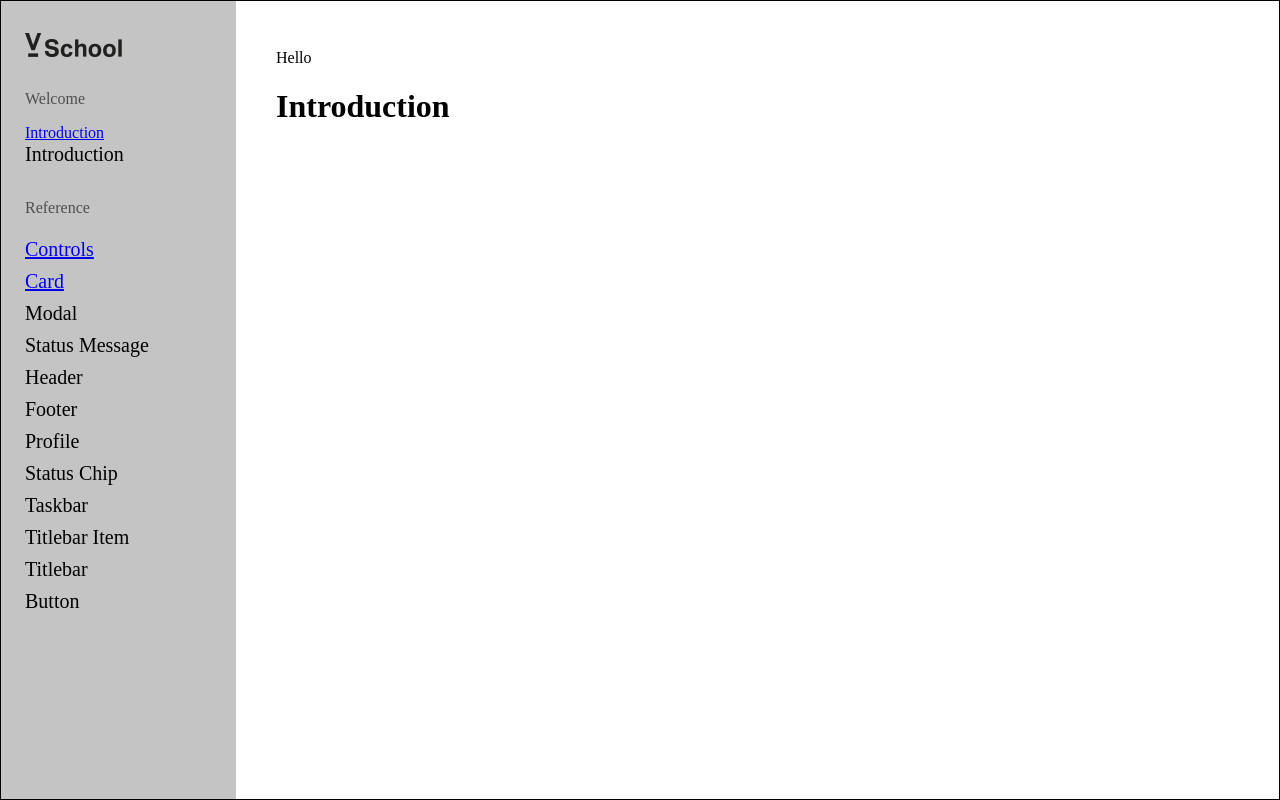
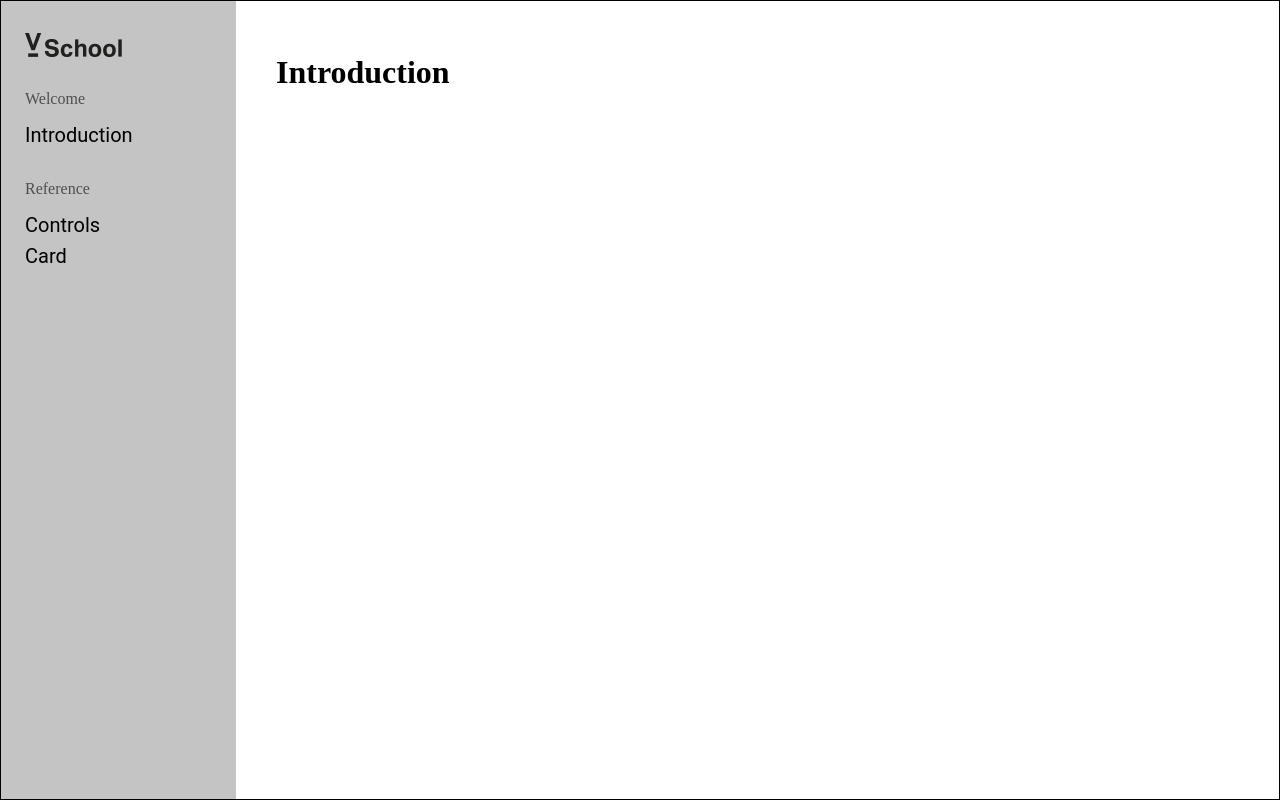
Before and after one commit to VSchool/lotus, a React (Create React App) app in the folder example/: page / in a window 1280 px wide. Built offline with nearby package versions, Linux system fonts and the light colour scheme; a web font is replaced by a local one.

Commit message:
Commit
Started over with another direction.

```diff
--- a/example/src/components/Main.js
+++ b/example/src/components/Main.js
@@ -19,7 +19,6 @@ export default function Main() {
 
     return (
         <MainContainer>
-            <p>Hello</p>
             <Switch>
                 <Route exact path='/'><Introduction /></Route>
                 <Route path='/controls'><Controls /></Route>
--- a/example/src/components/SideNav.js
+++ b/example/src/components/SideNav.js
@@ -20,15 +20,15 @@ const WelcomeText = styled.p`
     box-sizing: border-box;
 `
 
-const IntroductionText = styled.p`
-    margin: 0px 0px 0px 0px;
-    font-family: "aktiv-grotesk";
-    font-style: normal;
-    font-weight: normal;
-    font-size: 20px;
-    line-height: 24px;
-    color: #000000;
-`
+// const IntroductionText = styled.p`
+//     margin: 0px 0px 0px 0px;
+//     font-family: "aktiv-grotesk";
+//     font-style: normal;
+//     font-weight: normal;
+//     font-size: 20px;
+//     line-height: 24px;
+//     color: #000000;
+// `
 
 const NavLogoContainer = styled.div`
     margin: 0px 0px 32px 0px;
@@ -42,25 +42,23 @@ const NavLogoContainer = styled.div`
 
 const ComponentList = styled.div`
     margin: 32px 0px 0px 0px;
+    display: flex;
+    flex-direction: column;
     box-sizing: border-box;
 `
 
-const ComponentName = styled.button`
-    margin: 4px 0px 4px 0px;
-    padding: 0px;
-    width: 100%;
-    text-align: left;
-    font-family: "aktiv-grotesk";
+const LinkArea = styled(Link)`
+    margin: 0px 0px 8px 0px;
+    font-family: Roboto;
     font-style: normal;
     font-weight: normal;
     font-size: 20px;
-    line-height: 24px;
+    line-height: 23px;
     color: #000000;
-    border: none;
-    background: none;
-    outline: none;
+    text-decoration: none;
     /* border: 1px solid red; */
 `
+
 
 function SideNav() {
 
@@ -70,23 +68,11 @@ function SideNav() {
                 <img src={logo} alt={"V School logo"} />
             </NavLogoContainer>
             <WelcomeText>Welcome</WelcomeText>
-            <Link to='/'>Introduction</Link>
-            <IntroductionText>Introduction</IntroductionText>
+            <LinkArea to='/'>Introduction</LinkArea>
             <ComponentList>
-                {/* <Link to='/controls'>Testing</Link> */}
                 <WelcomeText>Reference</WelcomeText>
-                <ComponentName value={'Controls'} ><Link to='/controls'>Controls</Link></ComponentName>
-                <ComponentName value={'Card'} ><Link to='/card'>Card</Link></ComponentName>
-                <ComponentName value={'Modal'} >Modal</ComponentName>
-                <ComponentName value={'Status Message'} >Status Message</ComponentName>
-                <ComponentName value={'Header'} >Header</ComponentName>
-                <ComponentName value={'Footer'} >Footer</ComponentName>
-                <ComponentName value={'Profile'} >Profile</ComponentName>
-                <ComponentName value={'StatusChip'} >Status Chip</ComponentName>
-                <ComponentName value={'Taskbar'} >Taskbar</ComponentName>
-                <ComponentName value={'TitlebarItem'} >Titlebar Item</ComponentName>
-                <ComponentName value={'Titlebar'} >Titlebar</ComponentName>
-                <ComponentName value={'Button'} >Button</ComponentName>
+                <LinkArea to='/controls'>Controls</LinkArea>
+                <LinkArea to='/card'>Card</LinkArea>
             </ComponentList>
         </SideNavContainer>
     )
--- a/example/src/components/Template.js
+++ b/example/src/components/Template.js
@@ -1,6 +1,5 @@
 import React from 'react'
 import styled from 'styled-components'
-import { Modal } from '@vschool/lotus'
 
 const TemplateContainer = styled.div`
     margin: 0px 0px 0px 0px;
@@ -8,75 +7,11 @@ const TemplateContainer = styled.div`
     /* border: 1px solid lightcoral; */
 `
 
-const PropName = styled.p`
-    margin: 0px;
-    font-family: Roboto;
-    font-style: italic;
-    font-weight: 300;
-    font-size: 24px;
-    line-height: 32px;
-    /* border: 1px dotted red; */
-`
-
-const PropType = styled.p`
-    margin: 8px 0px 0px 0px;
-    font-family: Roboto;
-    font-style: normal;
-    font-weight: 300;
-    font-size: 24px;
-    line-height: 32px;
-    color: #000000;
-    /* border: 1px dotted green; */
-`
-
-const PropDescription = styled.p`
-    margin: 8px 0px 0px 0px;
-    font-family: Roboto;
-    font-style: normal;
-    font-weight: 300;
-    font-size: 20px;
-    line-height: 32px;
-    color: #000000;
-    /* border: 1px dotted blue; */
-`
-
-const CodeExampleContainer = styled.div`
-    margin: 24px 0px 24px 0px;
-    border-top-left-radius: 8px;
-    border-bottom-left-radius: 8px;
-
-    background: rgba(196, 196, 196, 0.25);
-`
-
-const CodeExampleText = styled.p`
-    margin: 0px;
-    padding: 8px 16px 8px 16px;
-    font-family: Roboto;
-    font-style: normal;
-    font-weight: 300;
-    font-size: 24px;
-    line-height: 32px;
-    display: flex;
-    align-items: center;
-    color: #000000;
-    /* border: 1px dotted gray; */
-`
-
 function Template() {
-    const titleText = 'Are you planning on applying for any V School Scholarships?'
-    const subtitleText = 'Complete the scholarship application'
-    const bodyText = 'If you are interested in applying for scholarships, maker sure to apply. THen we tell them how many people are usually rewarded with something.'
 
     return (
         <TemplateContainer>
-            <PropName>title</PropName>
-            <PropType>type: String</PropType>
-            <PropDescription>Personalized description for what this particular prop does for the compnent that we are trying to make use of here.</PropDescription>
-            <CodeExampleContainer>
-                <CodeExampleText>{'<Modal title={string} />'}</CodeExampleText>
-            </CodeExampleContainer>
-            <Modal title={titleText} subtitle={subtitleText} body={bodyText} />
-
+            <h1>Templates</h1>
         </TemplateContainer>
     )
 }
--- a/example/src/example-components/Controls.example.js
+++ b/example/src/example-components/Controls.example.js
@@ -1,40 +1,44 @@
 import React from "react"
 import styled from "styled-components"
-import { Controls } from "@vschool/lotus"
+import Template from '../components/Template'
+// import { Controls } from "@vschool/lotus"
 
 const ControlsExampleContainer = styled.div`
-    /* border: 1px solid lightcoral; */
+    border: 1px solid lightcoral;
 `
 
-const SectionName = styled.p`
-    margin: 0px 0px 24px 0px;
-    font-family: "aktiv-grotesk";
-    font-style: normal;
-    font-weight: normal;
-    font-size: 20px;
-    line-height: 24px;
-    color: #000000;
-`
+// const SectionName = styled.p`
+//     margin: 0px 0px 24px 0px;
+//     font-family: "aktiv-grotesk";
+//     font-style: normal;
+//     font-weight: normal;
+//     font-size: 20px;
+//     line-height: 24px;
+//     color: #000000;
+// `
 
-const PropDesc = styled.p`
-    margin: 16px 0px 8px 0px;
-    font-family: "aktiv-grotesk";
-    font-style: normal;
-    font-weight: 300;
-    font-size: 16px;
-    line-height: 19px;
-    color: rgba(0, 0, 0, 0.6);
-    box-sizing: border-box;
-`
+// const PropDesc = styled.p`
+//     margin: 16px 0px 8px 0px;
+//     font-family: "aktiv-grotesk";
+//     font-style: normal;
+//     font-weight: 300;
+//     font-size: 16px;
+//     line-height: 19px;
+//     color: rgba(0, 0, 0, 0.6);
+//     box-sizing: border-box;
+// `
+
+
 
 export default () => {
     return (
         <ControlsExampleContainer>
-            <SectionName>Examples</SectionName>
+            <Template component={'Controls'} />
+            {/* <SectionName>Examples</SectionName>
             <PropDesc>'disabledStatus' = false</PropDesc>
             <Controls disabledStatus={false} />
             <PropDesc>'disabledStatus' = true</PropDesc>
-            <Controls disabledStatus={true} />
+            <Controls disabledStatus={true} /> */}
         </ControlsExampleContainer>
     )
 }
```
Also changed, not shown: example/src/components/Template.utils.js (added, +21 -0 lines).
